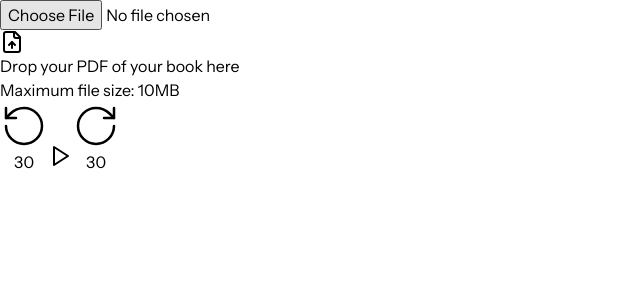
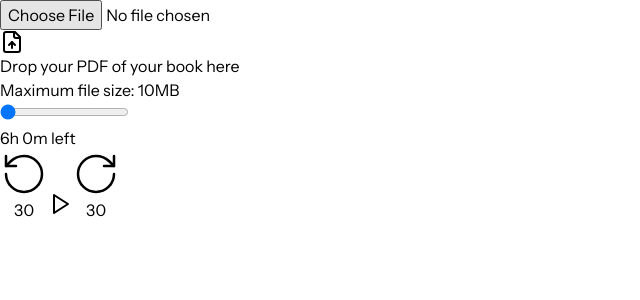
Before and after one commit to 685Degrees/echo-reader, a Next.js app in the folder echo-frontend/: page / in a window 1280 px wide. Shown: the top 300 px of the page, without its empty margins (0-640 px from the left). Built offline with nearby package versions, Linux system fonts and the light colour scheme.

Commit message:
feat: audio playback slider

```diff
--- a/echo-frontend/src/pages/index.tsx
+++ b/echo-frontend/src/pages/index.tsx
@@ -11,6 +11,9 @@ export default function Home() {
   const [pdfText, setPdfText] = useState("");
   const MAX_FILE_SIZE = 10 * 1024 * 1024; // 10MB in bytes
   const [isPlaying, setIsPlaying] = useState(false);
+  const [progress, setProgress] = useState(0); // 0 to 100
+  const [currentTime, setCurrentTime] = useState("01:05");
+  const [remainingTime, setRemainingTime] = useState("15:49");
 
   const handleDrag = useCallback((e: React.DragEvent) => {
     e.preventDefault();
@@ -72,6 +75,15 @@ export default function Home() {
     }
   };
 
+  const formatTimeRemaining = (progress: number) => {
+    // Calculate time based on progress (assuming 6 hours total)
+    const totalMinutes = 360; // 6 hours
+    const remainingMinutes = Math.round(totalMinutes * (1 - progress / 100));
+    const hours = Math.floor(remainingMinutes / 60);
+    const minutes = remainingMinutes % 60;
+    return `${hours}h ${minutes}m left`;
+  };
+
   return (
     <div className="min-h-screen flex flex-col items-center justify-center p-8 space-y-8">
       <div
@@ -124,7 +136,38 @@ export default function Home() {
           </div>
         )}
       </div>
-      <div className="w-full max-w-2xl flex items-center justify-center space-x-8">
+      <div className="w-full max-w-2xl space-y-12">
+        {/* Audio Progress Section */}
+        <div className="w-full space-y-2">
+          {/* Progress Bar */}
+          <div className="relative w-full h-2 bg-gray-200 rounded-full">
+            <div
+              className="absolute left-0 top-0 h-full bg-gray-800 rounded-full"
+              style={{ width: `${progress}%` }}
+            />
+            {/* Thumb slider */}
+            <div
+              className="absolute h-4 w-4 bg-black rounded-full -mt-1 -ml-1.5"
+              style={{ left: `${progress}%` }}
+            />
+            <input
+              type="range"
+              min="0"
+              max="100"
+              value={progress}
+              onChange={(e) => setProgress(Number(e.target.value))}
+              className="absolute inset-0 w-full h-full opacity-0 cursor-pointer"
+            />
+          </div>
+
+          {/* Time Display */}
+          <div className="flex justify-center text-sm text-gray-500">
+            <span>{formatTimeRemaining(progress)}</span>
+          </div>
+        </div>
+
+        {/* Existing Playback Controls */}
+        <div className="w-full flex items-center justify-center space-x-8">
           <button
             className="group flex items-center justify-center w-12 h-12 rounded-full transition-colors"
             onClick={() => console.log("Forward 30s")}
@@ -166,6 +209,7 @@ export default function Home() {
             </span>
           </button>
         </div>
+      </div>
       {/* {pdfText && (
         <div className="w-full max-w-2xl p-4 border border-gray-300 rounded-xl overflow-auto">
           <p className="text-gray-700 whitespace-pre-wrap">{pdfText}</p>
```
Lines whose indentation alone changed are shown as unchanged.
